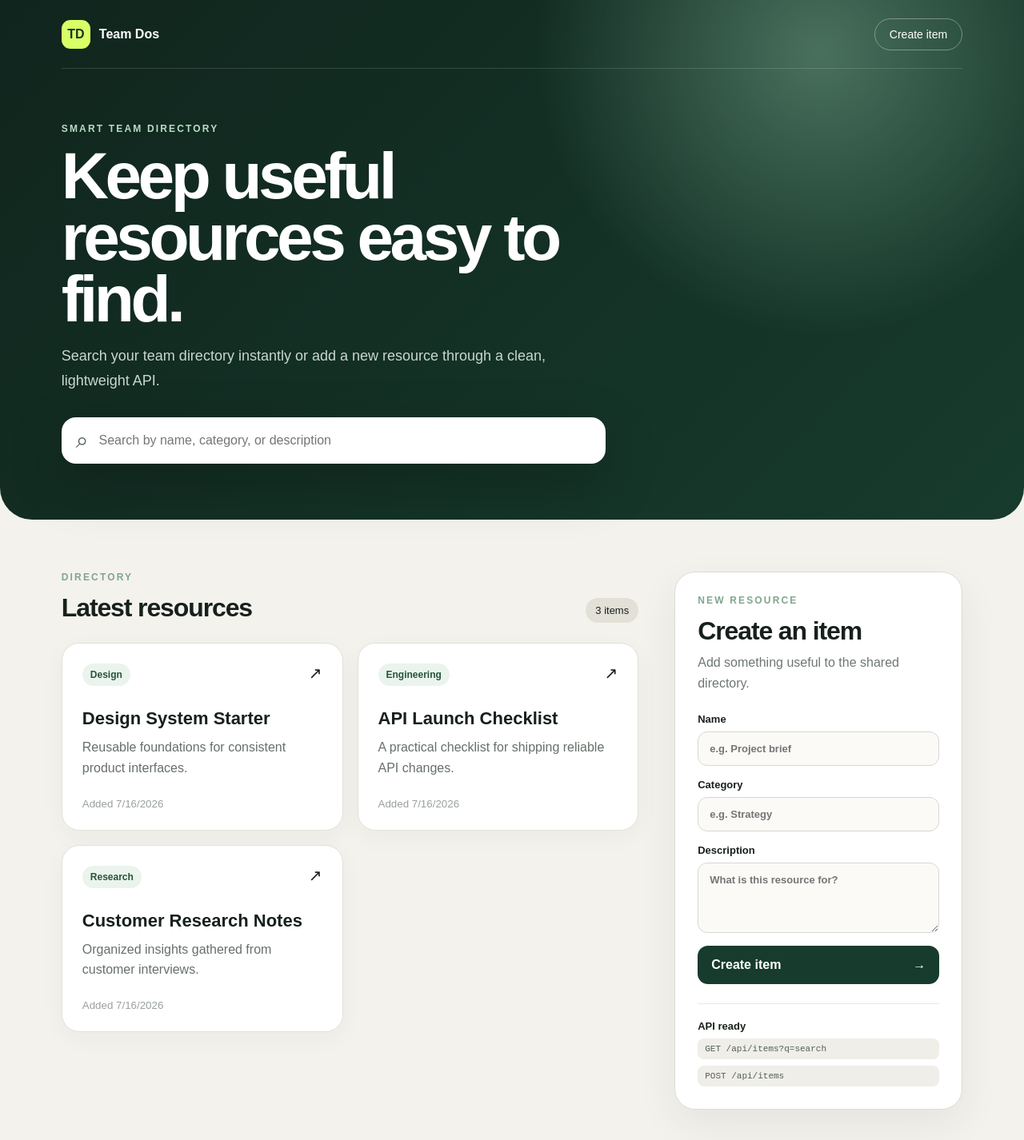
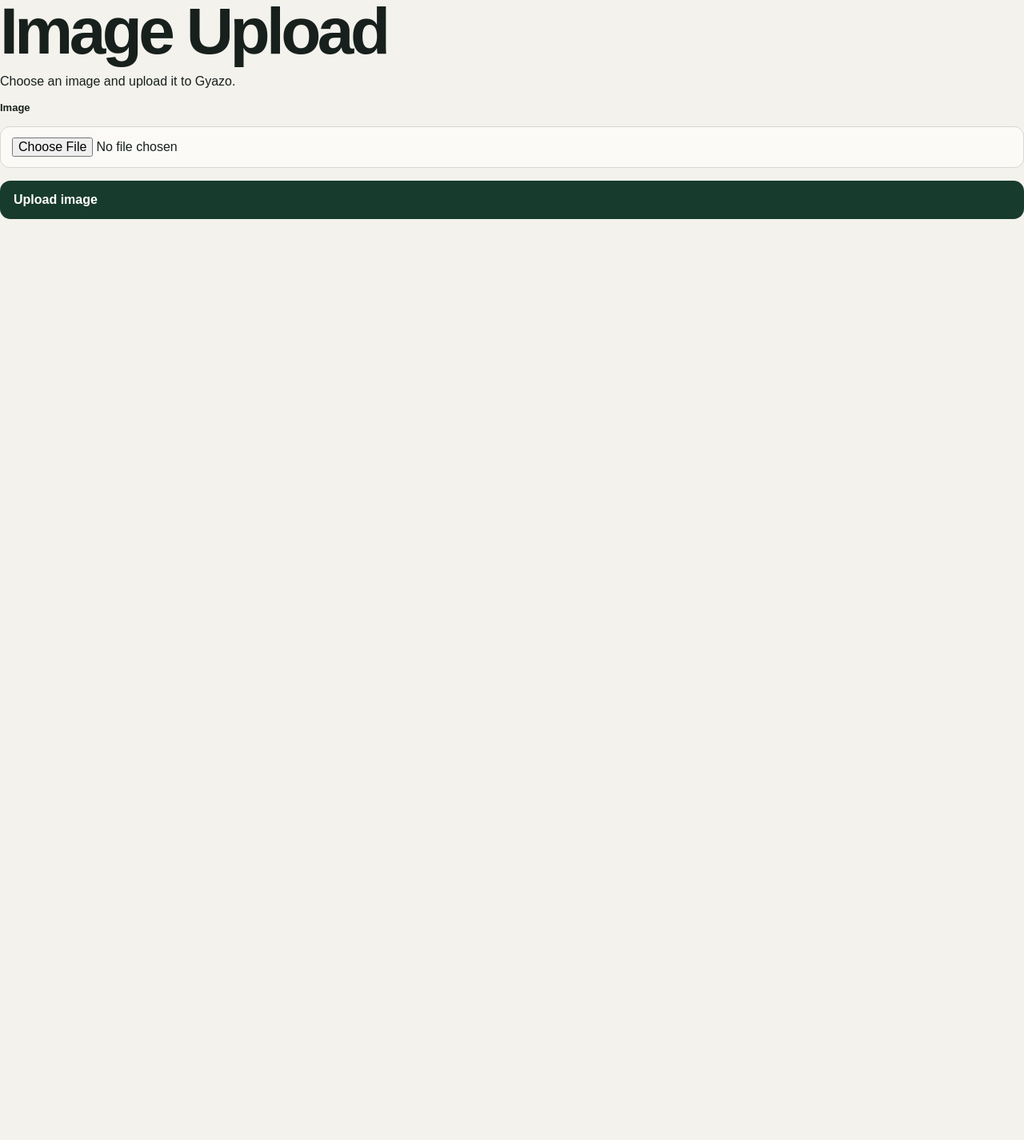
Before and after one commit to alfredD-12/Team_Dos, a Next.js app: page / in a window 1280 px wide. Shown: the top 1426 px of the page at 80% size. After the commit the page ends 800 px from the top, so only its background shows below. Built offline with nearby package versions, Linux system fonts and the light colour scheme.

Commit message:
Replace directory UI with simple Gyazo uploader

```diff
--- a/app/page.tsx
+++ b/app/page.tsx
@@ -1,124 +1,87 @@
 "use client";
 
-import { FormEvent, useEffect, useState } from "react";
+import { FormEvent, useState } from "react";
 
-type Item = {
-  id: number;
-  name: string;
-  category: string;
-  description: string;
-  createdAt: string;
+type UploadResult = {
+  image_id: string;
+  permalink_url: string;
+  url: string;
 };
 
-const emptyForm = { name: "", category: "", description: "" };
-
 export default function HomePage() {
-  const [items, setItems] = useState<Item[]>([]);
-  const [query, setQuery] = useState("");
-  const [form, setForm] = useState(emptyForm);
-  const [loading, setLoading] = useState(true);
-  const [saving, setSaving] = useState(false);
+  const [file, setFile] = useState<File | null>(null);
+  const [result, setResult] = useState<UploadResult | null>(null);
+  const [uploading, setUploading] = useState(false);
   const [error, setError] = useState("");
-
-  async function loadItems(search = "") {
-    setLoading(true);
-    setError("");
-    try {
-      const response = await fetch(`/api/items?q=${encodeURIComponent(search)}`);
-      if (!response.ok) throw new Error("Could not load items.");
-      const data = await response.json();
-      setItems(data.items);
-    } catch (err) {
-      setError(err instanceof Error ? err.message : "Something went wrong.");
-    } finally {
-      setLoading(false);
-    }
-  }
-
-  useEffect(() => {
-    const timeout = window.setTimeout(() => loadItems(query), 250);
-    return () => window.clearTimeout(timeout);
-  }, [query]);
 
   async function handleSubmit(event: FormEvent<HTMLFormElement>) {
     event.preventDefault();
-    setSaving(true);
+
+    if (!file) {
+      setError("Please choose an image first.");
+      return;
+    }
+
+    setUploading(true);
     setError("");
+    setResult(null);
 
     try {
-      const response = await fetch("/api/items", {
+      const formData = new FormData();
+      formData.append("image", file);
+
+      const response = await fetch("/api/upload", {
         method: "POST",
-        headers: { "Content-Type": "application/json" },
-        body: JSON.stringify(form),
+        body: formData,
       });
+
       const data = await response.json();
-      if (!response.ok) throw new Error(data.message ?? "Could not create item.");
-      setForm(emptyForm);
-      setQuery("");
-      await loadItems();
-    } catch (err) {
-      setError(err instanceof Error ? err.message : "Something went wrong.");
+
+      if (!response.ok) {
+        throw new Error(data.message || "Upload failed.");
+      }
+
+      setResult(data);
+    } catch (uploadError) {
+      setError(
+        uploadError instanceof Error ? uploadError.message : "Upload failed."
+      );
     } finally {
-      setSaving(false);
+      setUploading(false);
     }
   }
 
   return (
-    <main>
-      <section className="hero">
-        <nav>
-          <div className="brand"><span>TD</span> Team Dos</div>
-          <a href="#create">Create item</a>
-        </nav>
-        <div className="hero-copy">
-          <p className="eyebrow">SMART TEAM DIRECTORY</p>
-          <h1>Keep useful resources easy to find.</h1>
-          <p className="subtitle">Search your team directory instantly or add a new resource through a clean, lightweight API.</p>
-          <div className="search-wrap">
-            <span aria-hidden="true">⌕</span>
-            <input value={query} onChange={(event) => setQuery(event.target.value)} placeholder="Search by name, category, or description" aria-label="Search items" />
-          </div>
-        </div>
-      </section>
+    <main className="page">
+      <section className="panel">
+        <h1>Image Upload</h1>
+        <p className="intro">Choose an image and upload it to Gyazo.</p>
 
-      <section className="content-grid">
-        <div>
-          <div className="section-heading">
-            <div><p className="eyebrow">DIRECTORY</p><h2>{query ? "Search results" : "Latest resources"}</h2></div>
-            <span className="count">{items.length} items</span>
-          </div>
+        <form onSubmit={handleSubmit}>
+          <label htmlFor="image">Image</label>
+          <input
+            id="image"
+            type="file"
+            accept="image/*"
+            onChange={(event) => setFile(event.target.files?.[0] ?? null)}
+          />
 
-          {error && <p className="alert">{error}</p>}
-          {loading ? (
-            <div className="state-card">Loading resources…</div>
-          ) : items.length === 0 ? (
-            <div className="state-card"><strong>No results found.</strong><span>Try another search term or create a new item.</span></div>
-          ) : (
-            <div className="cards">
-              {items.map((item) => (
-                <article className="card" key={item.id}>
-                  <div className="card-top"><span className="tag">{item.category}</span><span className="arrow">↗</span></div>
-                  <h3>{item.name}</h3>
-                  <p>{item.description}</p>
-                  <small>Added {new Date(item.createdAt).toLocaleDateString()}</small>
-                </article>
-              ))}
-            </div>
-          )}
-        </div>
+          <button type="submit" disabled={uploading}>
+            {uploading ? "Uploading..." : "Upload image"}
+          </button>
+        </form>
 
-        <aside id="create">
-          <p className="eyebrow">NEW RESOURCE</p>
-          <h2>Create an item</h2>
-          <p className="aside-copy">Add something useful to the shared directory.</p>
-          <form onSubmit={handleSubmit}>
-            <label>Name<input required maxLength={80} value={form.name} onChange={(event) => setForm({ ...form, name: event.target.value })} placeholder="e.g. Project brief" /></label>
-            <label>Category<input required maxLength={40} value={form.category} onChange={(event) => setForm({ ...form, category: event.target.value })} placeholder="e.g. Strategy" /></label>
-            <label>Description<textarea required maxLength={240} rows={4} value={form.description} onChange={(event) => setForm({ ...form, description: event.target.value })} placeholder="What is this resource for?" /></label>
-            <button disabled={saving}>{saving ? "Creating…" : "Create item"}<span>→</span></button>
-          </form>
-          <div className="api-note"><strong>API ready</strong><code>GET /api/items?q=search</code><code>POST /api/items</code></div>
-        </aside>
+        {error && <p className="error">{error}</p>}
+
+        {result && (
+          <section className="result">
+            <h2>Uploaded image</h2>
+            <img src={result.url} alt="Uploaded to Gyazo" />
+            <a href={result.permalink_url} target="_blank" rel="noreferrer">
+              View on Gyazo
+            </a>
+          </section>
+        )}
       </section>
     </main>
   );
```
